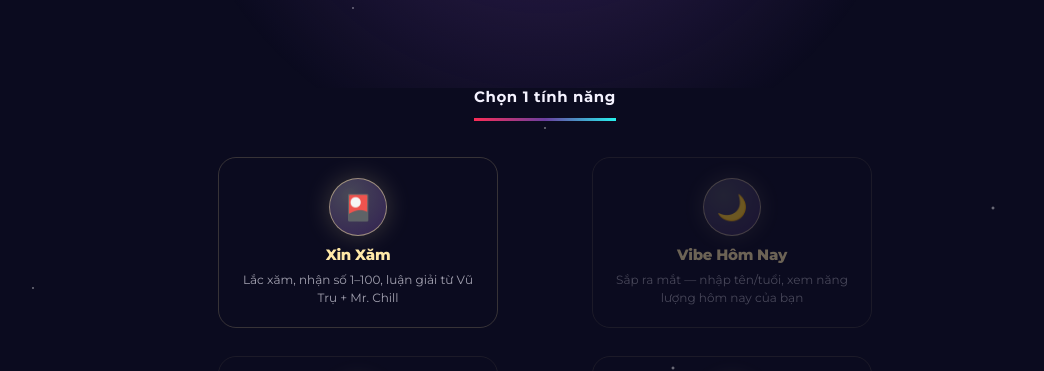
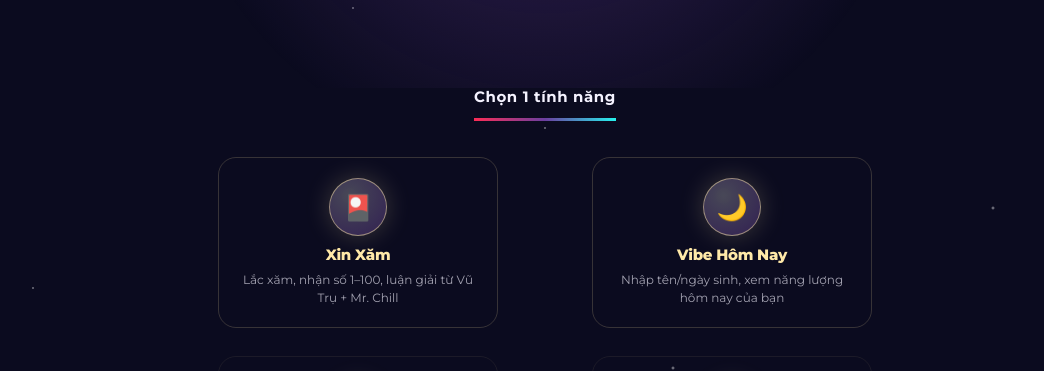
Before and after one commit to nguyentheanh47-code/chill-website, a website: page check-vibe/index.html in a window 1280 px wide. Shown: the part 352-723 px from the top of the page, without its empty margins (95-1139 px from the left). Drawn offline with Linux system fonts and the light colour scheme.

Commit message:
Update index.html

```diff
--- a/check-vibe/index.html
+++ b/check-vibe/index.html
@@ -42,11 +42,11 @@
         <h4>Xin Xăm</h4>
         <p>Lắc xăm, nhận số 1–100, luận giải từ Vũ Trụ + Mr. Chill</p>
       </a>
-      <div class="vibe-star soon">
+      <a href="/check-vibe/vibe-hom-nay/" class="vibe-star">
         <div class="vibe-star-icon">🌙</div>
         <h4>Vibe Hôm Nay</h4>
-        <p>Sắp ra mắt — nhập tên/tuổi, xem năng lượng hôm nay của bạn</p>
-      </div>
+        <p>Nhập tên/ngày sinh, xem năng lượng hôm nay của bạn</p>
+      </a>
       <div class="vibe-star soon">
         <div class="vibe-star-icon">✨</div>
         <h4>Bạn hợp Idol dạng gì</h4>
```
